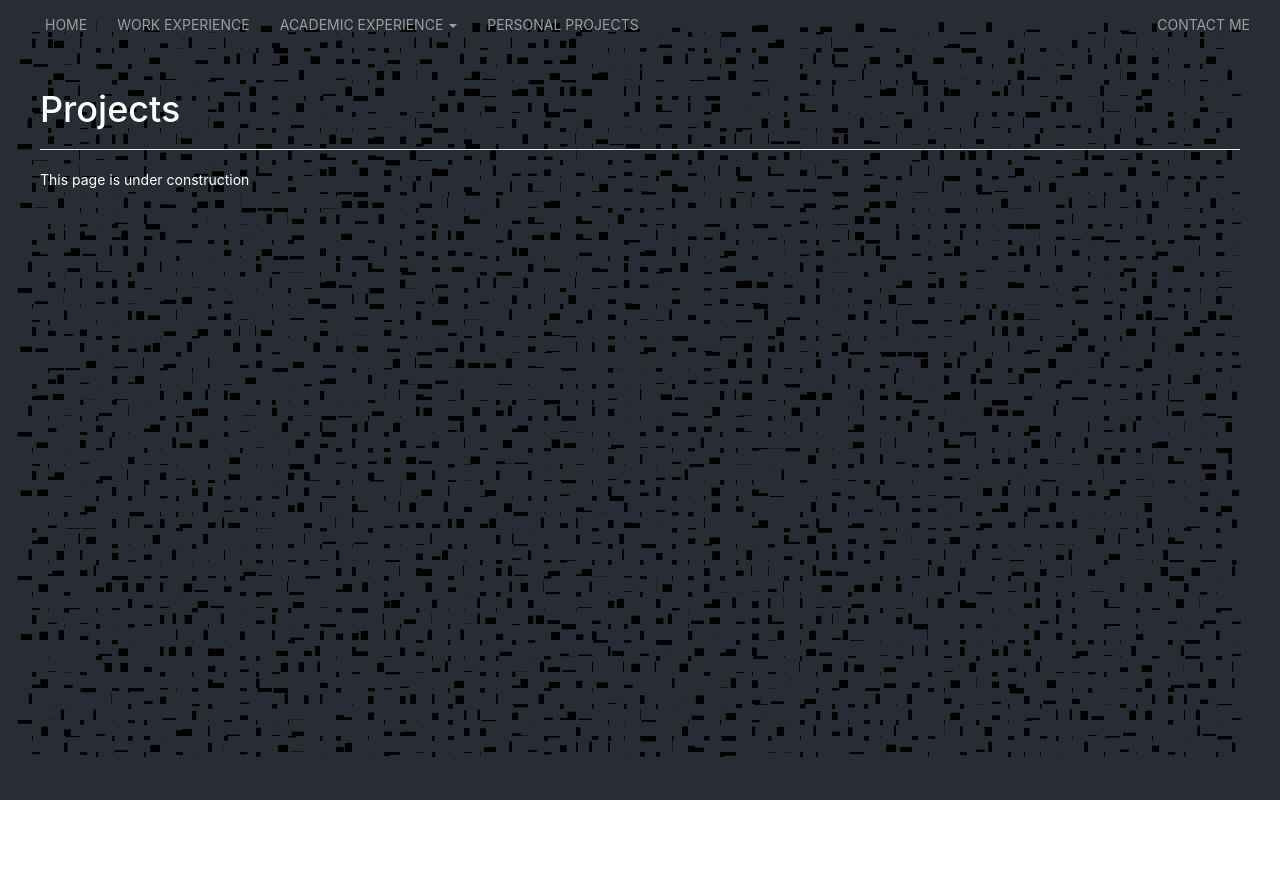
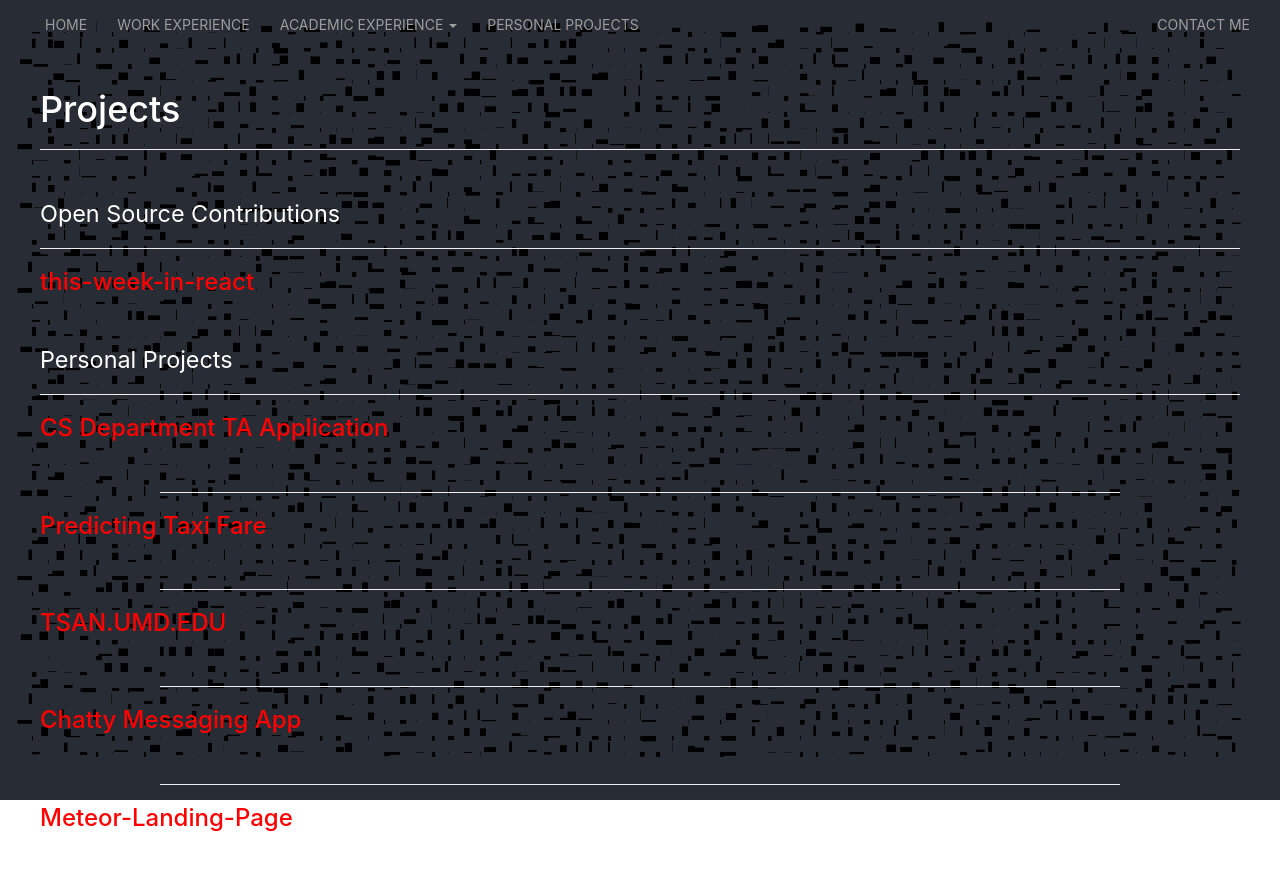
Before and after one commit to Apoorv-Mittal/Apoorv-Mittal.github.io, a React (Create React App) app: page /Projects in a window 1280 px wide. Shown: the top 870 px of the page. Before the commit the page ends 800 px from the top, so only its background shows below. Built offline with nearby package versions, Linux system fonts and the light colour scheme.

Commit message:
Added projects folder and some links

```diff
--- a/src/App.js
+++ b/src/App.js
@@ -2,7 +2,7 @@ import React, { Component, lazy, Suspense } from 'react';
 import { Switch, Route, BrowserRouter } from 'react-router-dom';
 import FrontPage from './Components/FrontPage';
 import Work from './Components/Work';
-import Projects from './Components/Projects';
+import Projects from './Components/Projects/Projects';
 import NotFound from './Components/NotFound';
 import CMSC433 from './Components/CMSC433/CMSC433';
 import CMSC420 from './Components/CMSC420/CMSC420';
--- a/src/Components/Projects.js
+++ /dev/null
@@ -1,18 +0,0 @@
-import React from "react";
-import { PageHeader } from 'react-bootstrap';
-
- const Projects = () =>
-     <div className="Article" >
-        <PageHeader>
-            Projects
-        </PageHeader>
-
-        <div>
-
-        This page is under construction
-        {/* <h3>Language experience </h3>
-        <p>Extensive experience with Java and Unix administration, proficient in working with Ruby, R, SQL, C, and OCaml, and familiar with the basics of HTML & CSS, Android Development.</p>  */}
-        </div>
-    </div>;
-
- export default Projects;
--- /dev/null
+++ b/src/Components/Projects/Projects.js
@@ -0,0 +1,85 @@
+import React from "react";
+import { PageHeader } from 'react-bootstrap';
+
+ const Projects = () =>
+     <div className="Article" >
+        <PageHeader>
+            Projects
+        </PageHeader>
+
+        <PageHeader>
+            <small style={{color:'white'}}>Open Source Contributions</small>
+        </PageHeader>
+
+        <h3>
+            <a href = 'https://github.com/philipp-spiess/this-week-in-react'>
+            this-week-in-react
+            </a>
+        </h3>
+
+        <PageHeader>
+            <small style={{color:'white'}}>Personal Projects</small>
+        </PageHeader>
+
+        <h3>
+            <a href = 'http://taapp.cs.umd.edu'>
+            CS Department TA Application
+            </a>
+        </h3>
+
+        <p>
+
+        </p>
+
+        <div style={{borderBottom: '1px solid #eee', width: '80%', margin: '0 auto', padding: '20px 0px'}}/>
+
+        <h3>
+            <a href = 'https://github.com/Apoorv-Mittal/Predicting-Taxi-Fare'>
+            Predicting Taxi Fare
+            </a>
+        </h3>
+
+        <p>
+
+        </p>
+
+        <div style={{borderBottom: '1px solid #eee', width: '80%', margin: '0 auto', padding: '20px 0px'}}/>
+
+        <h3>
+            <a href = 'http://tsan.umd.edu/'>
+            TSAN.UMD.EDU
+            </a>
+        </h3>
+
+        <p>
+
+        </p>
+
+        <div style={{borderBottom: '1px solid #eee', width: '80%', margin: '0 auto', padding: '20px 0px'}}/>
+
+        <h3>
+            <a href = 'https://github.com/Apoorv-Mittal/Chatty-Online-Messaging-App-'>
+            Chatty Messaging App
+            </a>
+        </h3>
+
+        <p>
+
+        </p>
+
+        <div style={{borderBottom: '1px solid #eee', width: '80%', margin: '0 auto', padding: '20px 0px'}}/>
+
+        <h3>
+            <a href = 'https://github.com/Apoorv-Mittal/Meteor-Landing-Page'>
+            Meteor-Landing-Page
+            </a>
+        </h3>
+
+        <p>
+
+        </p>
+
+
+    </div>;
+
+ export default Projects;
```
